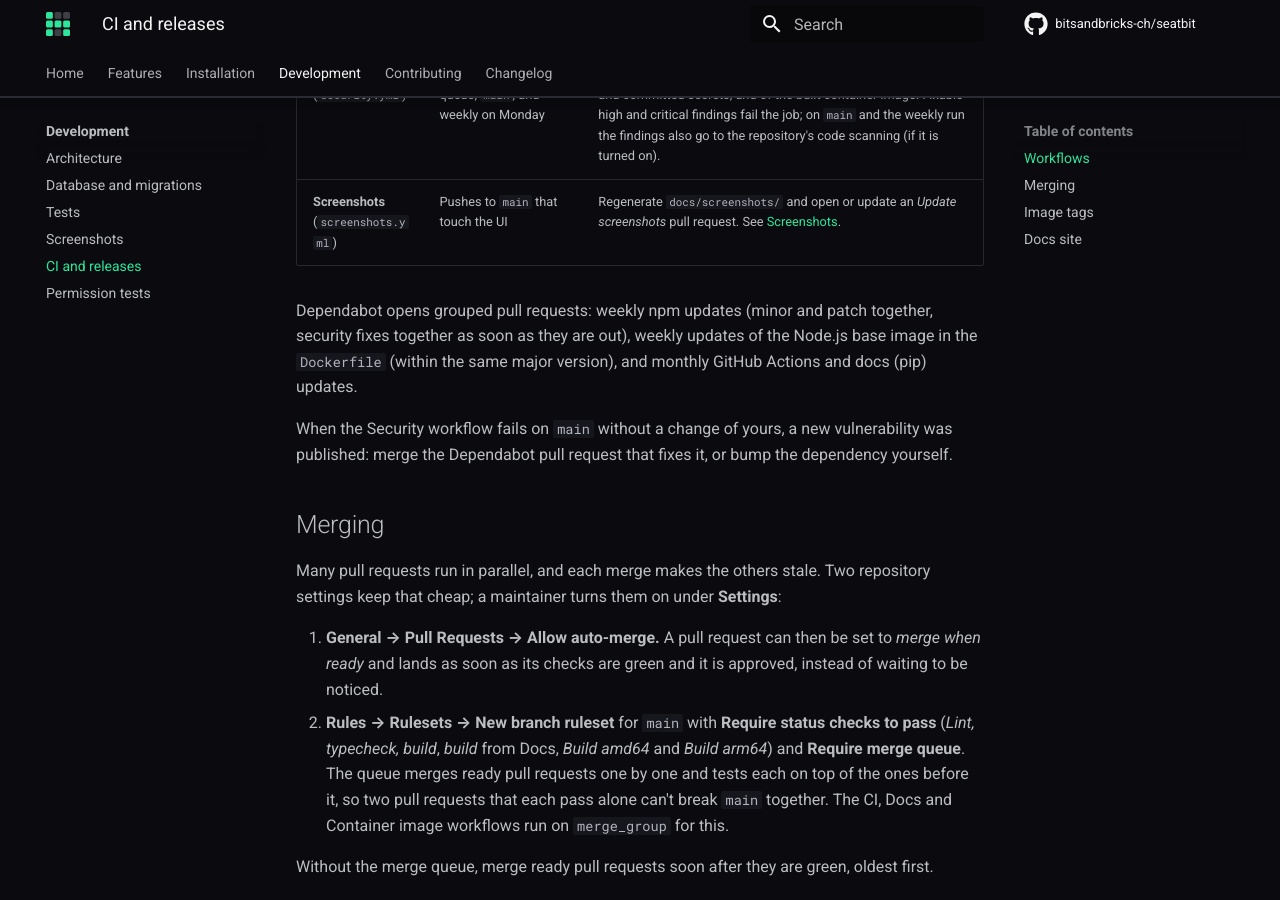
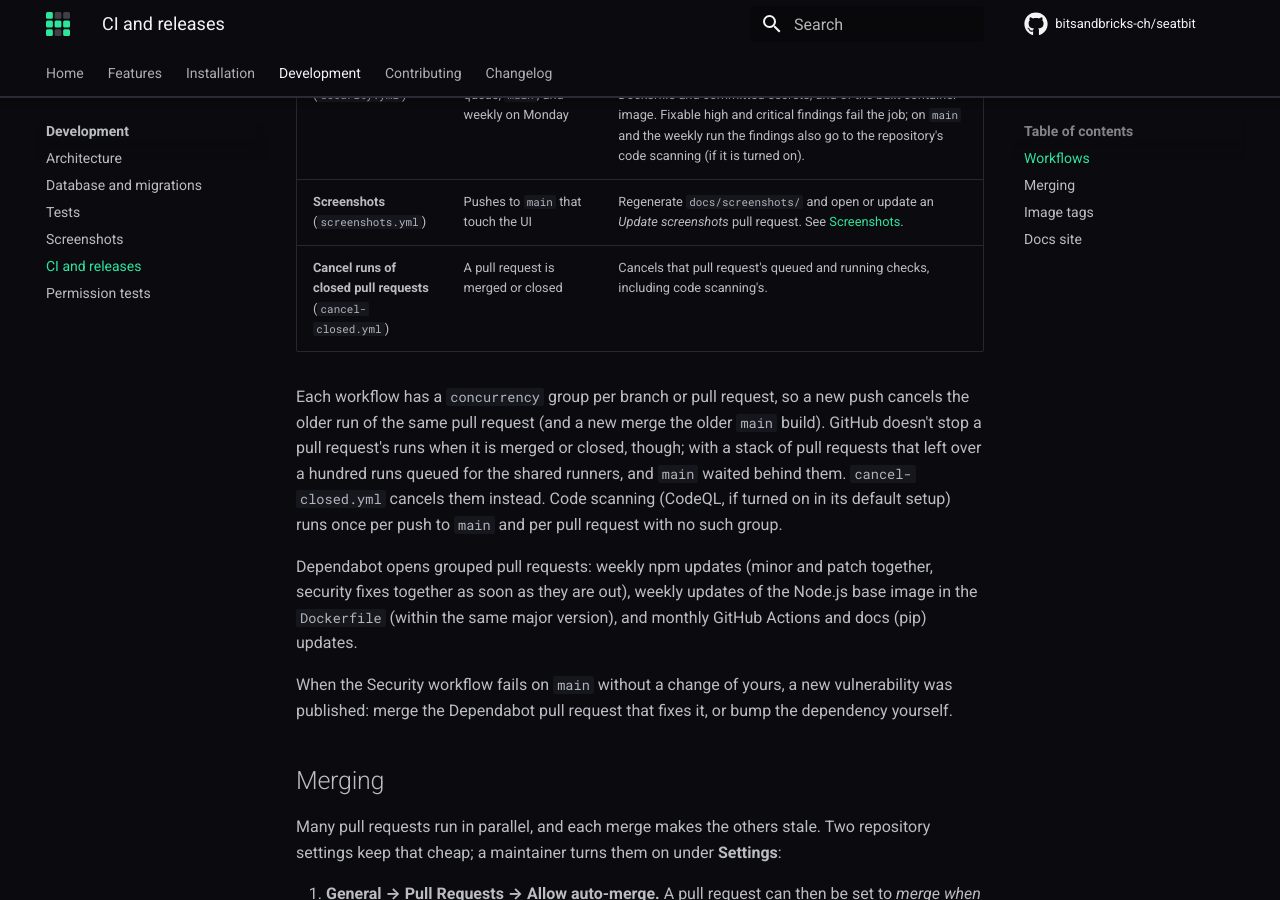
Before and after one commit to bitsandbricks-ch/seatbit, an MkDocs documentation site: the page built from docs/development/ci.md, in a window 1280 px wide and 900 px high, scrolled down 701 px. Built offline with MkDocs 1.6.1 and Material for MkDocs 9.7.7, drawn with Linux system fonts in a browser that asks for light colours; comment, search, counter and statistics services are not loaded.

Commit message:
Cancel a pull request's checks when it is merged or closed
GitHub keeps queueing a closed pull request's runs. Merging the overnight
stack left 100+ of them ahead of main and the open pull requests. The
per-PR concurrency groups only cancel older runs of the same PR, so a new
workflow cancels the rest (incl. code scanning's) when a PR closes.

Co-Authored-By: Claude Opus 5.5 <noreply@anthropic.com>
Claude-Session: https://claude.ai/code/session_01Mn3pypGrcHgCTnyLnAnYv2

```diff
--- a/docs/development/ci.md
+++ b/docs/development/ci.md
@@ -11,6 +11,9 @@ All checks run on GitHub Actions. Every pull request must pass them before it is
 | **Container image** (`image.yml`) | Pull requests and the merge queue build; `main` and `v*` tags push | Native amd64 and arm64 builds, merged into one multi-arch image on GHCR. |
 | **Security** (`security.yml`) | Pull requests, merge queue, `main`, and weekly on Monday | [Permission tests](permission-tests.md); Trivy scans of the dependencies, the Dockerfile and committed secrets, and of the built container image. Fixable high and critical findings fail the job; on `main` and the weekly run the findings also go to the repository's code scanning (if it is turned on). |
 | **Screenshots** (`screenshots.yml`) | Pushes to `main` that touch the UI | Regenerate `docs/screenshots/` and open or update an *Update screenshots* pull request. See [Screenshots](screenshots.md). |
+| **Cancel runs of closed pull requests** (`cancel-closed.yml`) | A pull request is merged or closed | Cancels that pull request's queued and running checks, including code scanning's. |
+
+Each workflow has a `concurrency` group per branch or pull request, so a new push cancels the older run of the same pull request (and a new merge the older `main` build). GitHub doesn't stop a pull request's runs when it is merged or closed, though; with a stack of pull requests that left over a hundred runs queued for the shared runners, and `main` waited behind them. `cancel-closed.yml` cancels them instead. Code scanning (CodeQL, if turned on in its default setup) runs once per push to `main` and per pull request with no such group.
 
 Dependabot opens grouped pull requests: weekly npm updates (minor and patch together, security fixes together as soon as they are out), weekly updates of the Node.js base image in the `Dockerfile` (within the same major version), and monthly GitHub Actions and docs (pip) updates.
 
```
Also changed, not shown: 1 other file.
